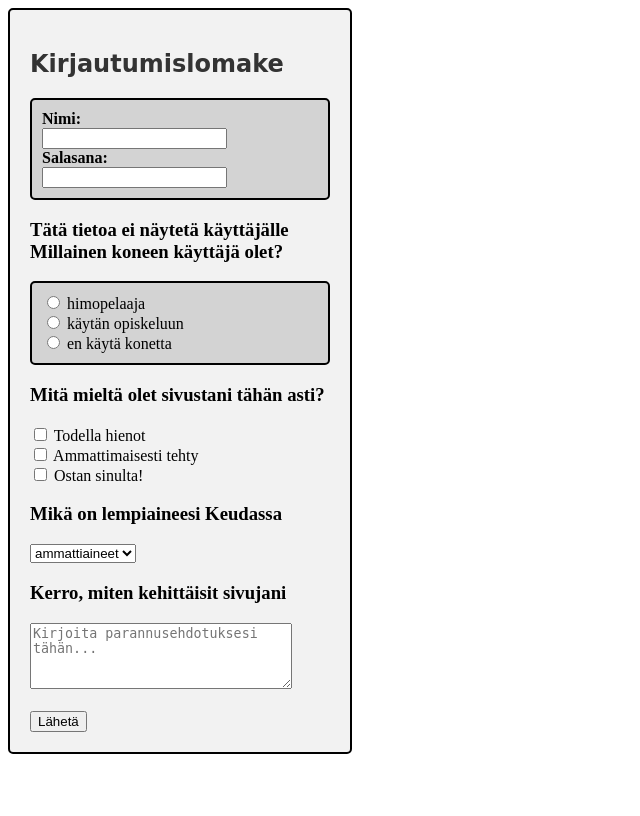
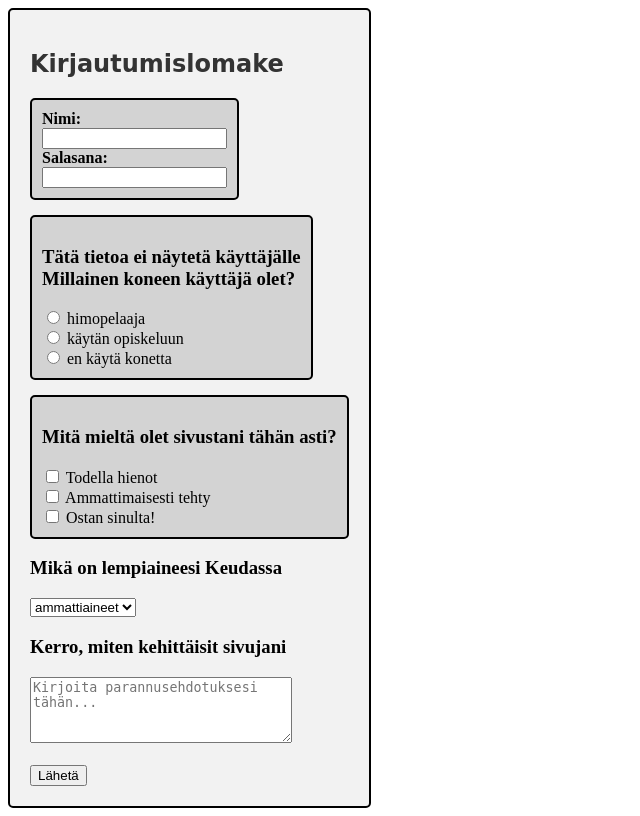
Before and after one commit to SisuSaastamoinen/projektit1, a PHP site: page /kirjautumislomake.html in a window 1280 px wide. Shown: the whole page, without its empty margins (0-640 px from the left). Before the commit the page ends 754 px from the top, so only its background shows below. Run offline with PHP 8.4, Linux system fonts and the light colour scheme.

Commit message:
finish css

```diff
--- a/kirjautumislomake/src/kirjautumislomake.css
+++ b/kirjautumislomake/src/kirjautumislomake.css
@@ -4,6 +4,7 @@ form {
     width: 300px;
     background-color: #f2f2f2;
     border-radius: 5px;
+    width: fit-content;
 }
 
 #title {
@@ -11,10 +12,11 @@ form {
     color: #333333;
     font-family:  'Comic Sans MS', cursive, sans-serif;
 }
-#userNameWrapper, #radioWrapper {
+#userNameWrapper, #radioWrapper, #checkBoxWrapper {
     margin-bottom: 15px;
     background-color: lightgray;
     padding: 10px;
     border: #000000 2px solid;
     border-radius: 5px;
+    width: fit-content;
 }
--- a/kirjautumislomake/src/kirjautumislomake.html
+++ b/kirjautumislomake/src/kirjautumislomake.html
@@ -16,16 +16,18 @@
                 <label for="password"><b>Salasana:</b></label><br>
                 <input type="password" id="password" name="password" required><br>
             </div>
-            <h3>Tätä tietoa ei näytetä käyttäjälle<br>Millainen koneen käyttäjä olet?</h3>
             <div id="radioWrapper">
+                <h3>Tätä tietoa ei näytetä käyttäjälle<br>Millainen koneen käyttäjä olet?</h3>
                 <input type="radio" id="userOptionRadio1a"> himopelaaja</input><br>
                 <input type="radio" id="userOptionRadio2a"> käytän opiskeluun</input><br>
                 <input type="radio" id="userOptionRadio3a"> en käytä konetta</input><br>
             </div>
-            <h3>Mitä mieltä olet sivustani tähän asti?</h3>
-            <input type="checkbox" id="userOptionCheckbox1b"> Todella hienot</input><br>
-            <input type="checkbox" id="userOptionCheckbox2b"> Ammattimaisesti tehty</input><br>
-            <input type="checkbox" id="userOptionCheckbox3b"> Ostan sinulta!</input><br>
+            <div id="checkBoxWrapper">
+                <h3>Mitä mieltä olet sivustani tähän asti?</h3>
+                <input type="checkbox" id="userOptionCheckbox1b"> Todella hienot</input><br>
+                <input type="checkbox" id="userOptionCheckbox2b"> Ammattimaisesti tehty</input><br>
+                <input type="checkbox" id="userOptionCheckbox3b"> Ostan sinulta!</input><br>
+            </div>
             <h3>Mikä on lempiaineesi Keudassa</h3>
             <select id="lempiaine" >
                 <option value="eiValintaa">ammattiaineet</option>
```
